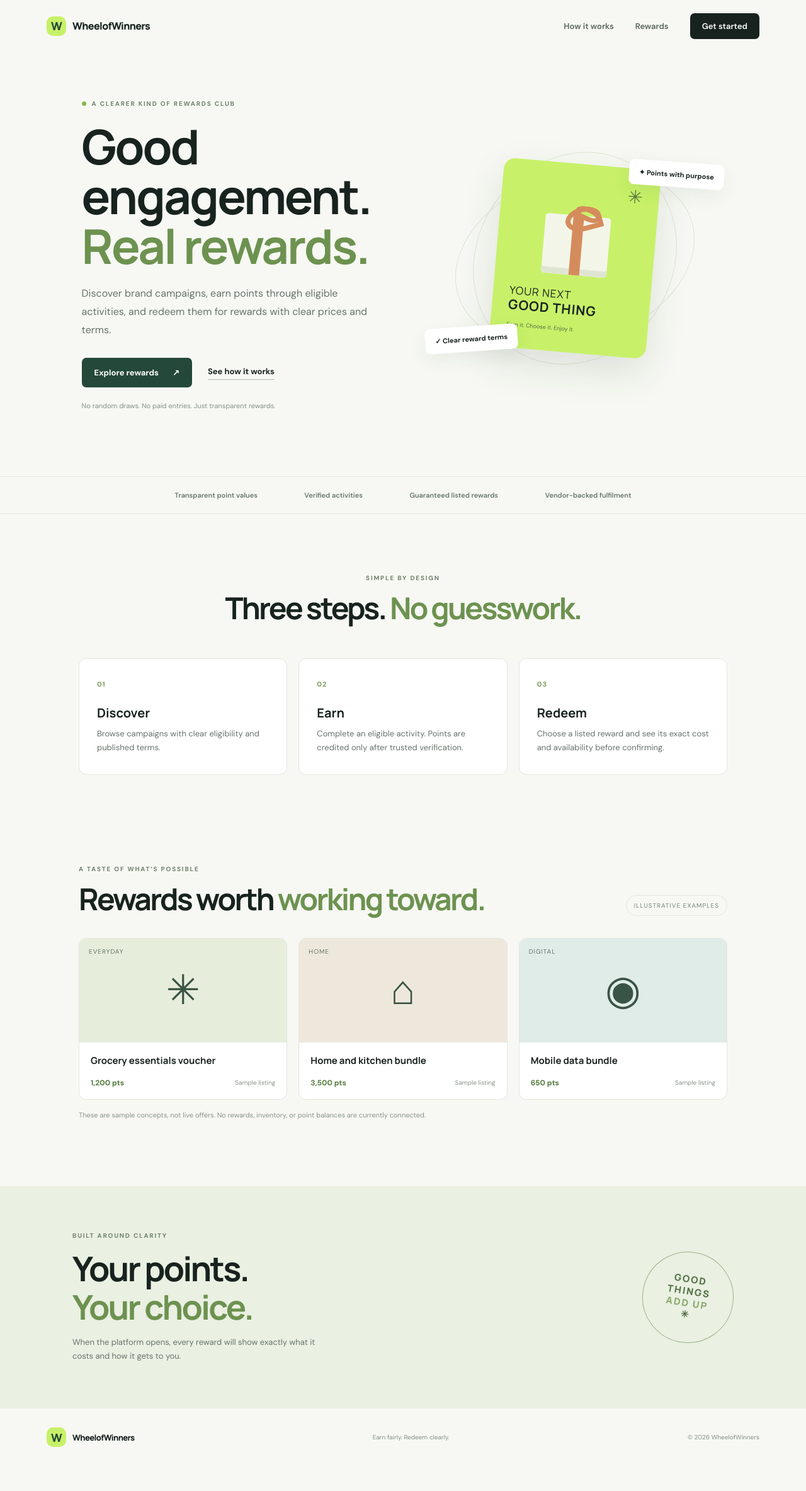
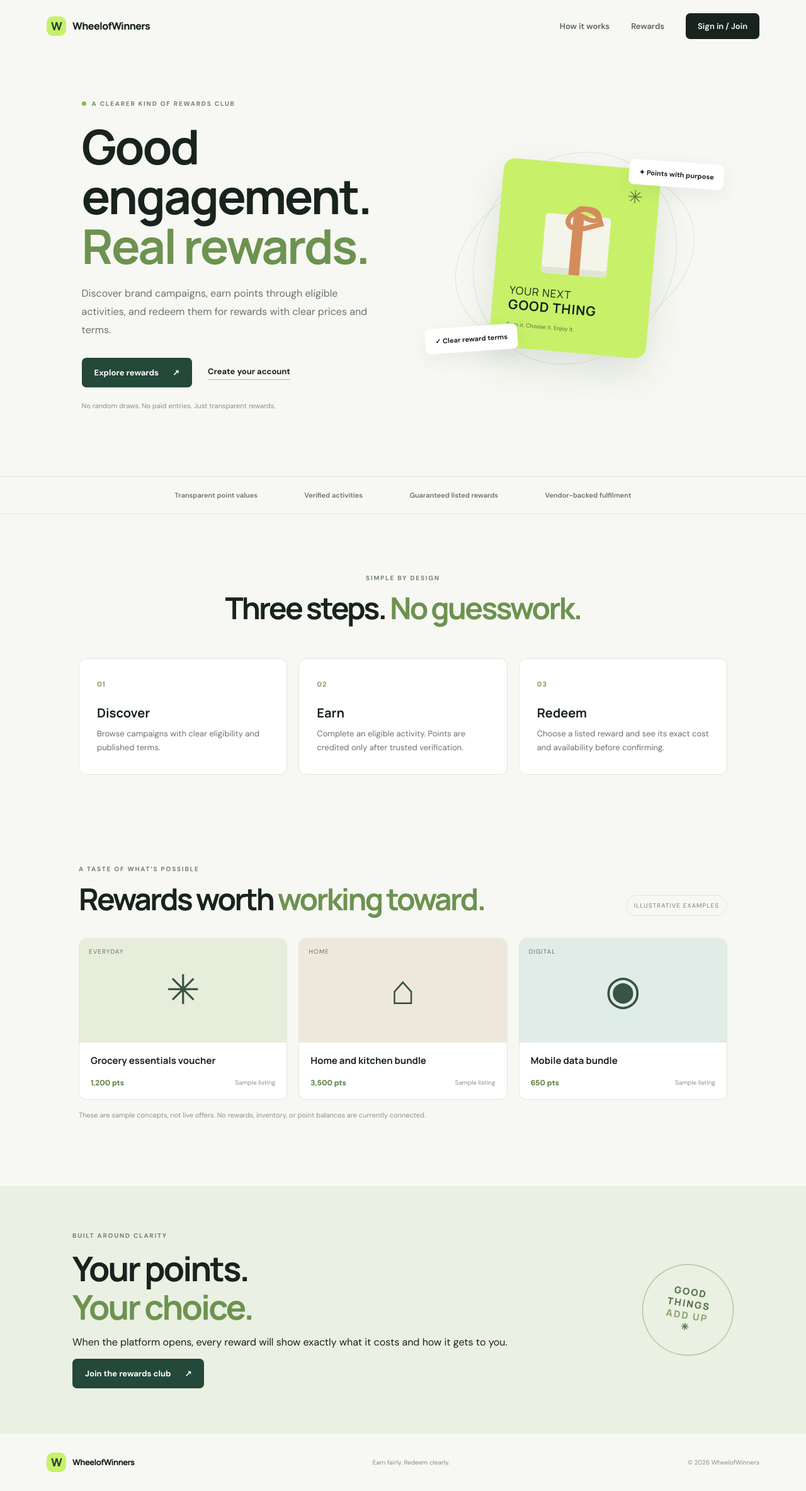
Before and after one commit to Neuracoderepo1/WheelofWinners, a Next.js app: page / in a window 1280 px wide. Shown: the whole page at 63% size. Before the commit the page ends 2327 px from the top, so only its background shows below. Built offline with nearby package versions, Linux system fonts and the light colour scheme.

Commit message:
feat(auth): link landing page to consumer sign-in

```diff
--- a/src/app/page.tsx
+++ b/src/app/page.tsx
@@ -20,7 +20,7 @@ export default function HomePage() {
         <nav aria-label="Main navigation">
           <a href="#how-it-works">How it works</a>
           <a href="#rewards">Rewards</a>
-          <a className="nav-cta" href="#get-started">Get started</a>
+          <Link className="nav-cta" href="/auth">Sign in / Join</Link>
         </nav>
       </header>
 
@@ -31,7 +31,7 @@ export default function HomePage() {
           <p className="hero-text">Discover brand campaigns, earn points through eligible activities, and redeem them for rewards with clear prices and terms.</p>
           <div className="hero-actions">
             <a className="button button-primary" href="#rewards">Explore rewards <span aria-hidden="true">↗</span></a>
-            <a className="text-link" href="#how-it-works">See how it works</a>
+            <Link className="text-link" href="/auth">Create your account</Link>
           </div>
           <p className="micro-note">No random draws. No paid entries. Just transparent rewards.</p>
         </div>
@@ -71,7 +71,7 @@ export default function HomePage() {
         <p className="disclaimer">These are sample concepts, not live offers. No rewards, inventory, or point balances are currently connected.</p>
       </section>
 
-      <section className="closing" id="get-started"><div><p className="eyebrow">Built around clarity</p><h2>Your points.<br /><em>Your choice.</em></h2><p>When the platform opens, every reward will show exactly what it costs and how it gets to you.</p></div><div className="closing-stamp">GOOD<br />THINGS<br /><span>ADD UP</span> ✳</div></section>
+      <section className="closing" id="get-started"><div><p className="eyebrow">Built around clarity</p><h2>Your points.<br /><em>Your choice.</em></h2><p>When the platform opens, every reward will show exactly what it costs and how it gets to you.</p><Link className="button button-primary auth-home-cta" href="/auth">Join the rewards club <span aria-hidden="true">↗</span></Link></div><div className="closing-stamp">GOOD<br />THINGS<br /><span>ADD UP</span> ✳</div></section>
 
       <footer><Link className="brand" href="/"><span className="brand-mark">W</span> WheelofWinners</Link><span>Earn fairly. Redeem clearly.</span><span>© {new Date().getFullYear()} WheelofWinners</span></footer>
     </main>
```
